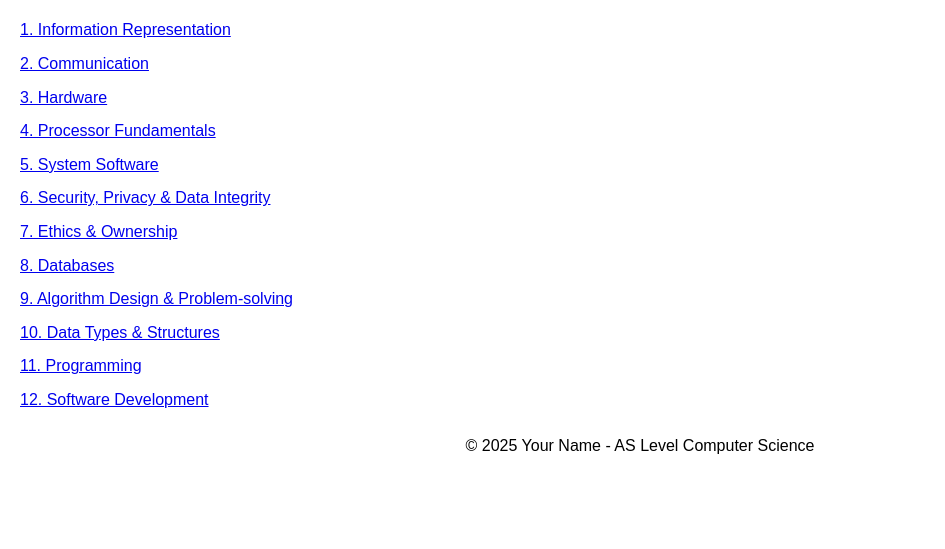
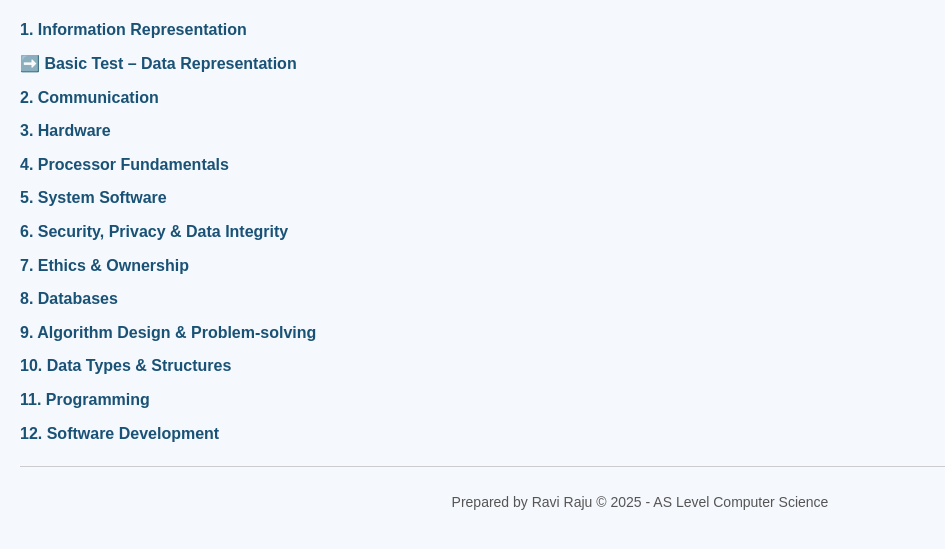
Before and after one commit to PoojaRavi8902/IGCSE-AS-A-CSc, a plain HTML site: page index.html in a window 1280 px wide. Shown: the part 135-684 px from the top of the page, without its empty margins (0-945 px from the left). Drawn offline with Linux system fonts and the light colour scheme.

Commit message:
Update index.html

```diff
--- a/index.html
+++ b/index.html
@@ -4,10 +4,38 @@
   <meta charset="UTF-8">
   <title>AS Level Computer Science (9618)</title>
   <style>
-    body { font-family: Arial, sans-serif; margin: 20px; line-height: 1.6; }
-    nav ul { list-style: none; padding: 0; }
-    nav ul li { margin: 8px 0; }
-    header, footer { text-align: center; margin: 20px 0; }
+    body {
+      font-family: Arial, sans-serif;
+      margin: 20px;
+      line-height: 1.6;
+      background: #f5f8fc;
+    }
+    nav ul {
+      list-style: none;
+      padding: 0;
+    }
+    nav ul li {
+      margin: 8px 0;
+    }
+    nav ul li a {
+      text-decoration: none;
+      color: #1a5276;
+      font-weight: bold;
+    }
+    nav ul li a:hover {
+      color: #0b3d91;
+      text-decoration: underline;
+    }
+    header, footer {
+      text-align: center;
+      margin: 20px 0;
+    }
+    footer {
+      font-size: 14px;
+      color: #555;
+      border-top: 1px solid #ccc;
+      padding-top: 10px;
+    }
   </style>
 </head>
 <body>
@@ -19,6 +47,7 @@
   <nav>
     <ul>
       <li><a href="as-1-information-representation.html">1. Information Representation</a></li>
+      <li><a href="basic-test-data-rep.html">➡️ Basic Test – Data Representation</a></li>
       <li><a href="as-2-communication.html">2. Communication</a></li>
       <li><a href="as-3-hardware.html">3. Hardware</a></li>
       <li><a href="as-4-processor-fundamentals.html">4. Processor Fundamentals</a></li>
@@ -34,7 +63,7 @@
   </nav>
 
   <footer>
-    <p>© 2025 Your Name - AS Level Computer Science</p>
+    <p>Prepared by Ravi Raju © 2025 - AS Level Computer Science</p>
   </footer>
 </body>
 </html>
```
